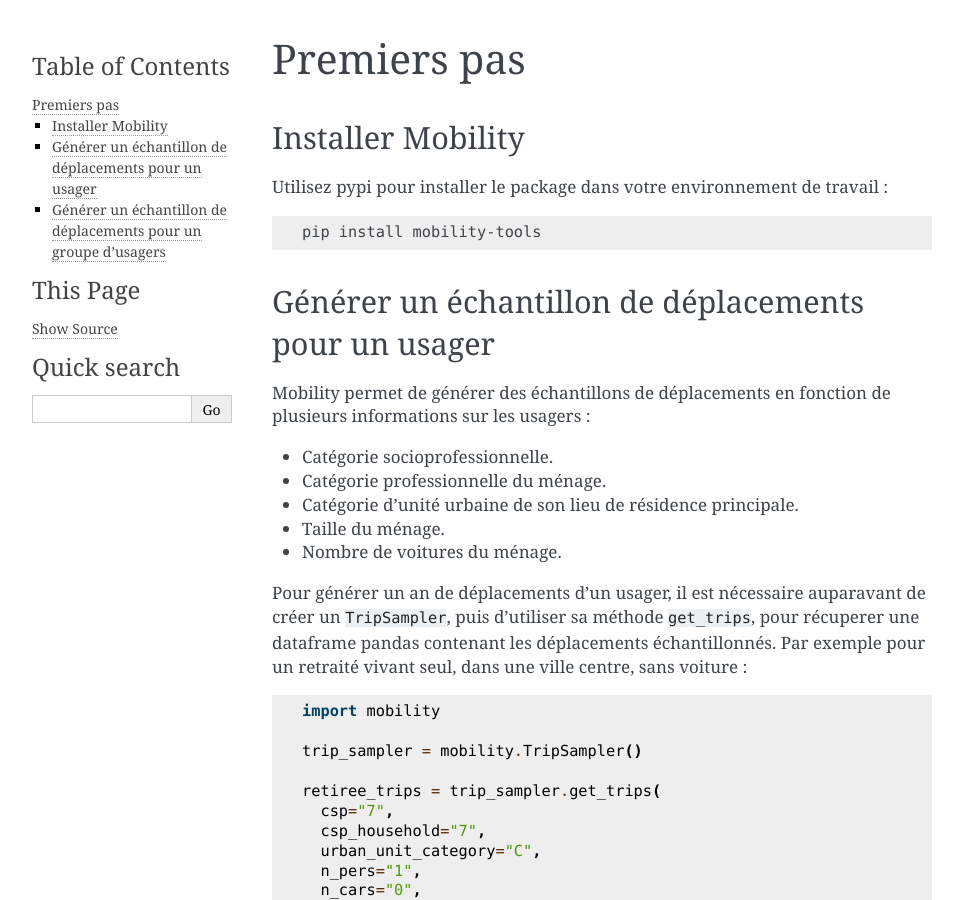
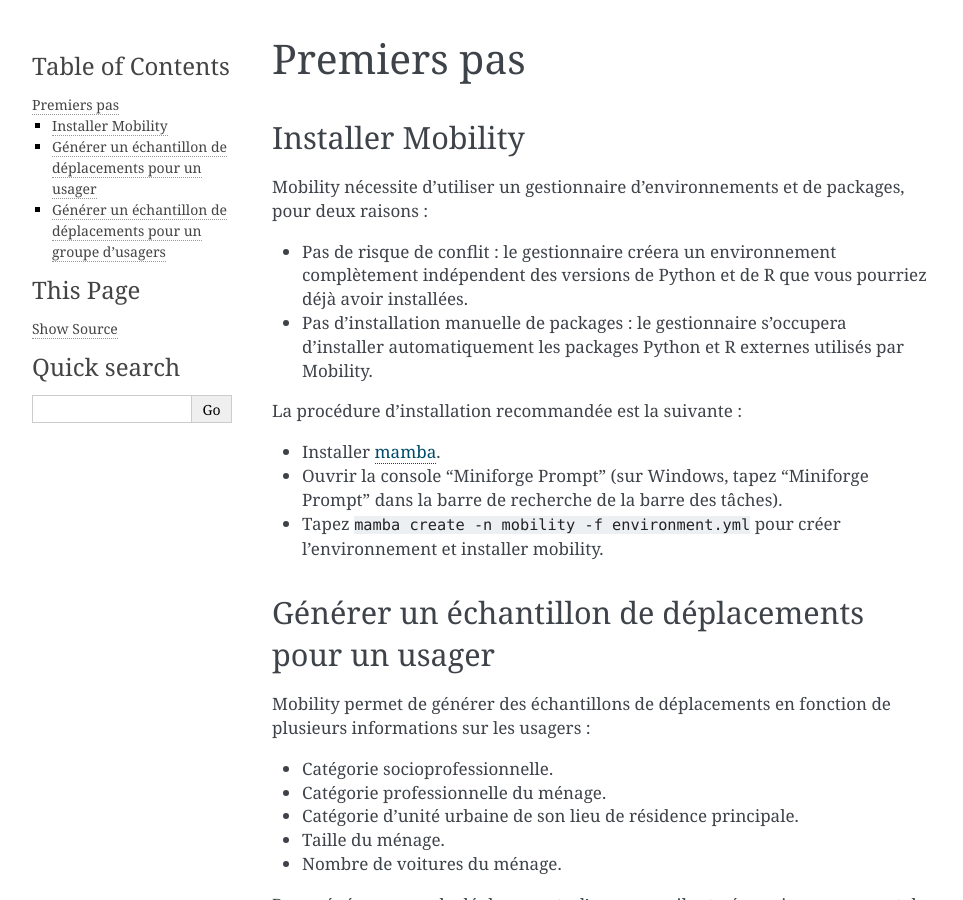
Before and after one commit to mobility-team/mobility, a Sphinx documentation site: the page built from docs/source/quickstart/quickstart.md, in a window 1280 px wide and 900 px high. Shown: the whole window, without its empty margins (148-1111 px from the left). Built offline with Sphinx 7.4.7, drawn with Linux system fonts in a browser that asks for light colours.

Commit message:
update installation instructions

````diff
--- a/docs/source/quickstart/quickstart.md
+++ b/docs/source/quickstart/quickstart.md
@@ -1,9 +1,13 @@
 # Premiers pas
 ## Installer Mobility
-Utilisez pypi pour installer le package dans votre environnement de travail :
-```shell
-pip install mobility-tools
-```
+Mobility nécessite d'utiliser un gestionnaire d'environnements et de packages, pour deux raisons :
+- Pas de risque de conflit : le gestionnaire créera un environnement complètement indépendent des versions de Python et de R que vous pourriez déjà avoir installées.
+- Pas d'installation manuelle de packages : le gestionnaire s'occupera d'installer automatiquement les packages Python et R externes utilisés par Mobility.
+
+La procédure d'installation recommandée est la suivante :
+- Installer [mamba](https://github.com/conda-forge/miniforge).
+- Ouvrir la console "Miniforge Prompt" (sur Windows, tapez "Miniforge Prompt" dans la barre de recherche de la barre des tâches).
+- Tapez `mamba create -n mobility -f environment.yml` pour créer l'environnement et installer mobility.
 
 ## Générer un échantillon de déplacements pour un usager
 Mobility permet de générer des échantillons de déplacements en fonction de plusieurs informations sur les usagers :
````
Also changed, not shown: 1 other file.
